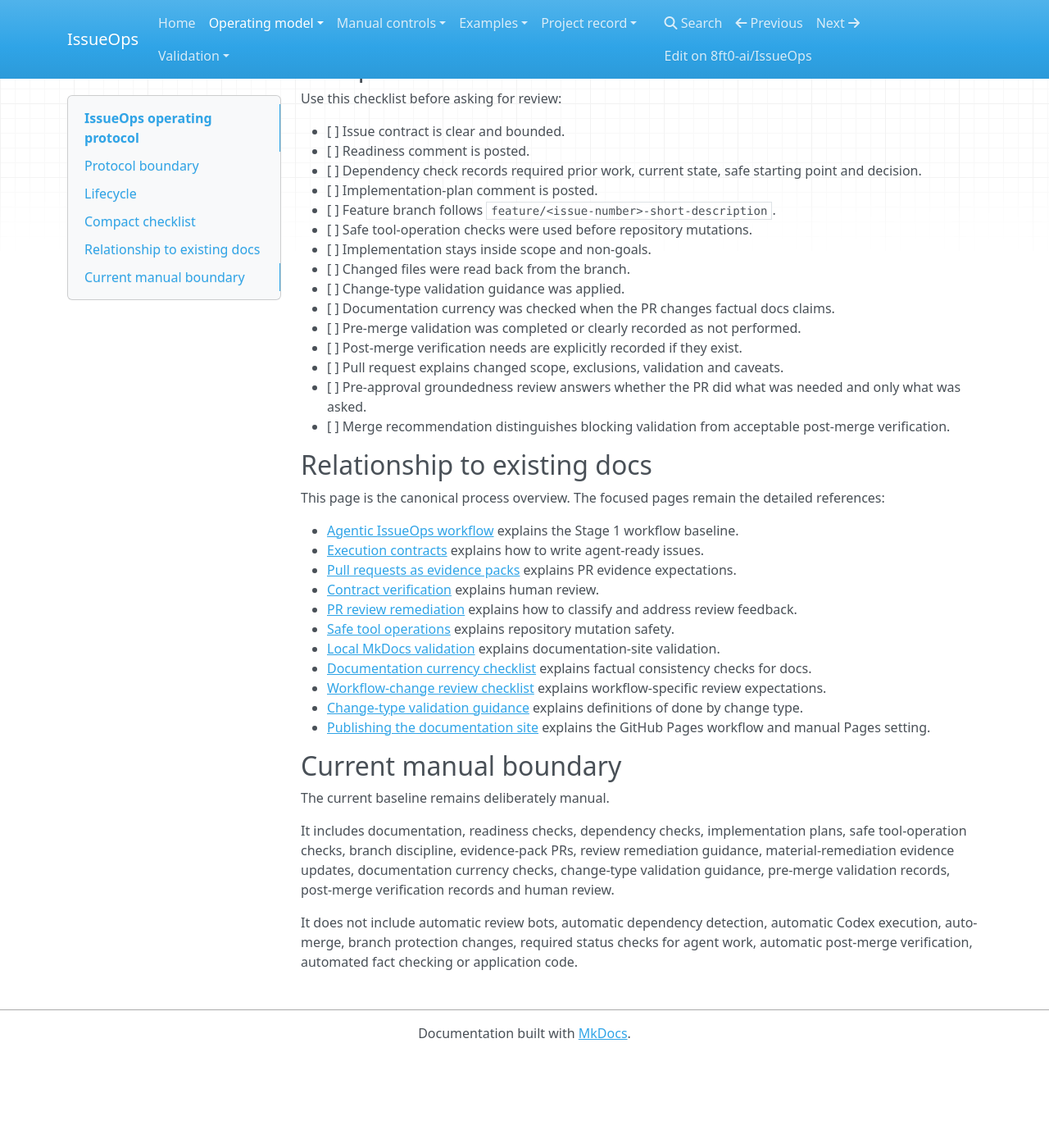
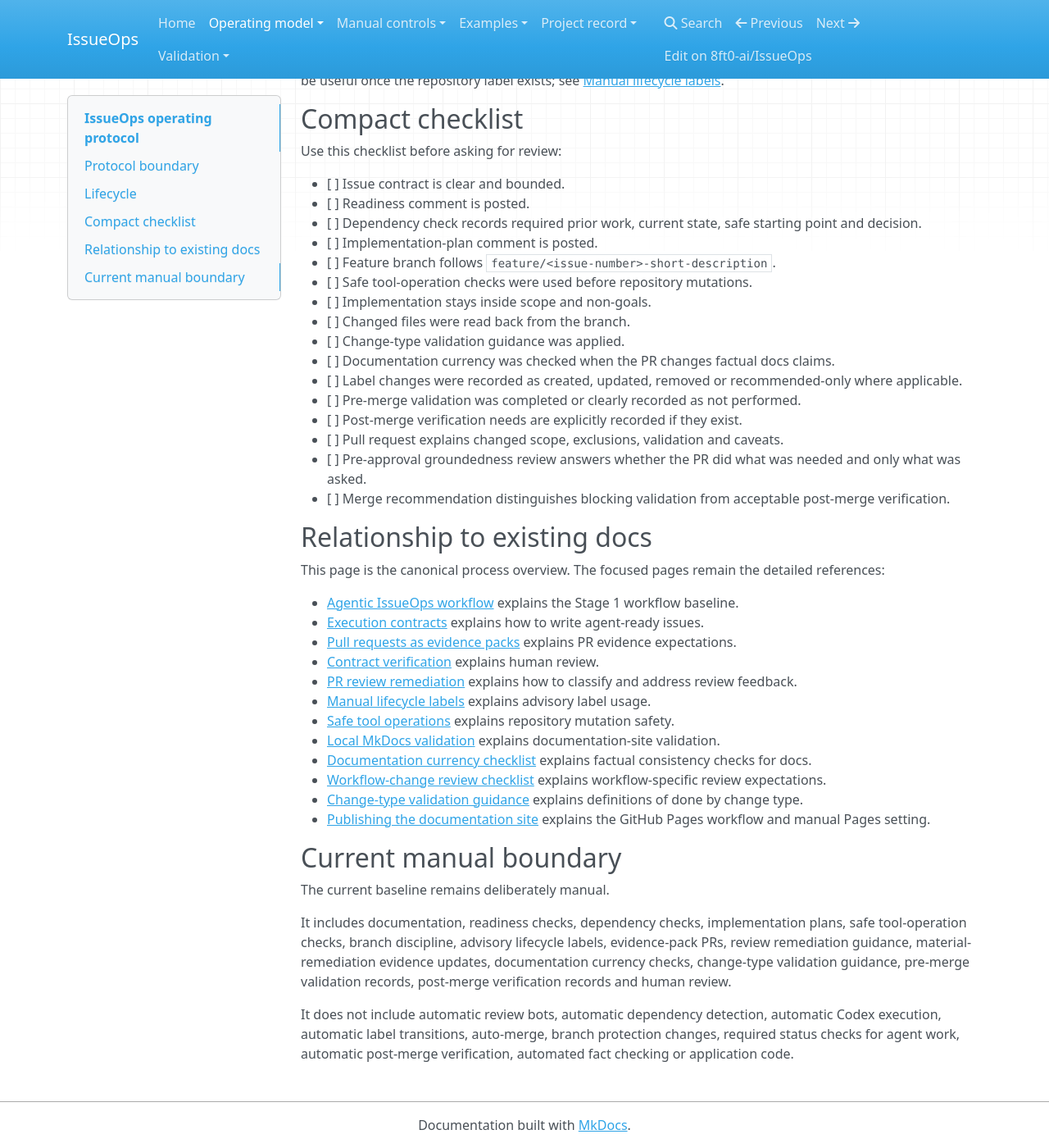
Before and after one commit to 8ft0-ai/IssueOps, an MkDocs documentation site: the page built from docs/issueops-protocol.md, in a window 1280 px wide and 1400 px high, scrolled down 7548 px. Shown: the whole window at 82% size. Built offline with MkDocs 1.6.1, drawn with Linux system fonts in a browser that asks for light colours; nearby versions of some CDN libraries; before the commit the page ends 8836 px from its top, so only the background shows below that; some of the changed text lies outside the part shown.

Commit message:
Reference lifecycle labels from protocol

```diff
--- a/docs/issueops-protocol.md
+++ b/docs/issueops-protocol.md
@@ -21,6 +21,8 @@ The source of truth is the repository record:
 - the pull request carries the evidence pack;
 - the review records contract verification; and
 - the merge records the human acceptance decision.
+
+Labels may help make lifecycle state easier to scan, but they do not replace the repository record. See [Manual lifecycle labels](labels.md) for the lightweight label model.
 
 ## Lifecycle
 
@@ -335,7 +337,7 @@ When that happens, the PR should distinguish:
 
 Post-merge verification should be recorded rather than ignored. It may be recorded in a follow-up issue, a PR comment after merge, or a manual project note, depending on the work and the repository owner's preference.
 
-This protocol does not create lifecycle labels or automate post-merge checks. A label such as `post-merge/verification-needed` may be useful later, but label creation is a separate issue.
+This protocol does not automate post-merge checks. A label such as `post-merge/verification-needed` may be useful once the repository label exists; see [Manual lifecycle labels](labels.md).
 
 ## Compact checklist
 
@@ -351,6 +353,7 @@ Use this checklist before asking for review:
 - [ ] Changed files were read back from the branch.
 - [ ] Change-type validation guidance was applied.
 - [ ] Documentation currency was checked when the PR changes factual docs claims.
+- [ ] Label changes were recorded as created, updated, removed or recommended-only where applicable.
 - [ ] Pre-merge validation was completed or clearly recorded as not performed.
 - [ ] Post-merge verification needs are explicitly recorded if they exist.
 - [ ] Pull request explains changed scope, exclusions, validation and caveats.
@@ -366,6 +369,7 @@ This page is the canonical process overview. The focused pages remain the detail
 - [Pull requests as evidence packs](pr-evidence-packs.md) explains PR evidence expectations.
 - [Contract verification](contract-verification.md) explains human review.
 - [PR review remediation](review-remediation.md) explains how to classify and address review feedback.
+- [Manual lifecycle labels](labels.md) explains advisory label usage.
 - [Safe tool operations](tool-operations.md) explains repository mutation safety.
 - [Local MkDocs validation](local-validation.md) explains documentation-site validation.
 - [Documentation currency checklist](documentation-currency.md) explains factual consistency checks for docs.
@@ -377,6 +381,6 @@ This page is the canonical process overview. The focused pages remain the detail
 
 The current baseline remains deliberately manual.
 
-It includes documentation, readiness checks, dependency checks, implementation plans, safe tool-operation checks, branch discipline, evidence-pack PRs, review remediation guidance, material-remediation evidence updates, documentation currency checks, change-type validation guidance, pre-merge validation records, post-merge verification records and human review.
+It includes documentation, readiness checks, dependency checks, implementation plans, safe tool-operation checks, branch discipline, advisory lifecycle labels, evidence-pack PRs, review remediation guidance, material-remediation evidence updates, documentation currency checks, change-type validation guidance, pre-merge validation records, post-merge verification records and human review.
 
-It does not include automatic review bots, automatic dependency detection, automatic Codex execution, auto-merge, branch protection changes, required status checks for agent work, automatic post-merge verification, automated fact checking or application code.
+It does not include automatic review bots, automatic dependency detection, automatic Codex execution, automatic label transitions, auto-merge, branch protection changes, required status checks for agent work, automatic post-merge verification, automated fact checking or application code.
```
